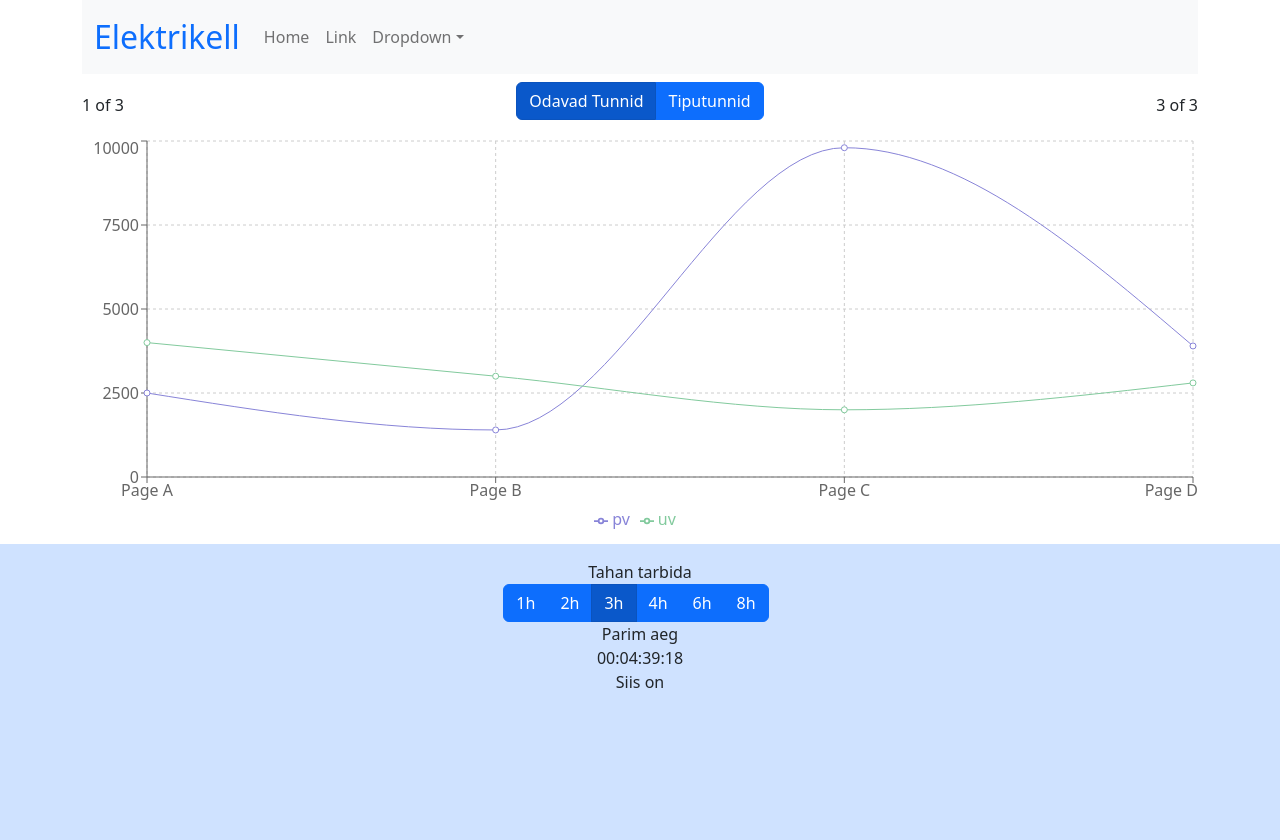
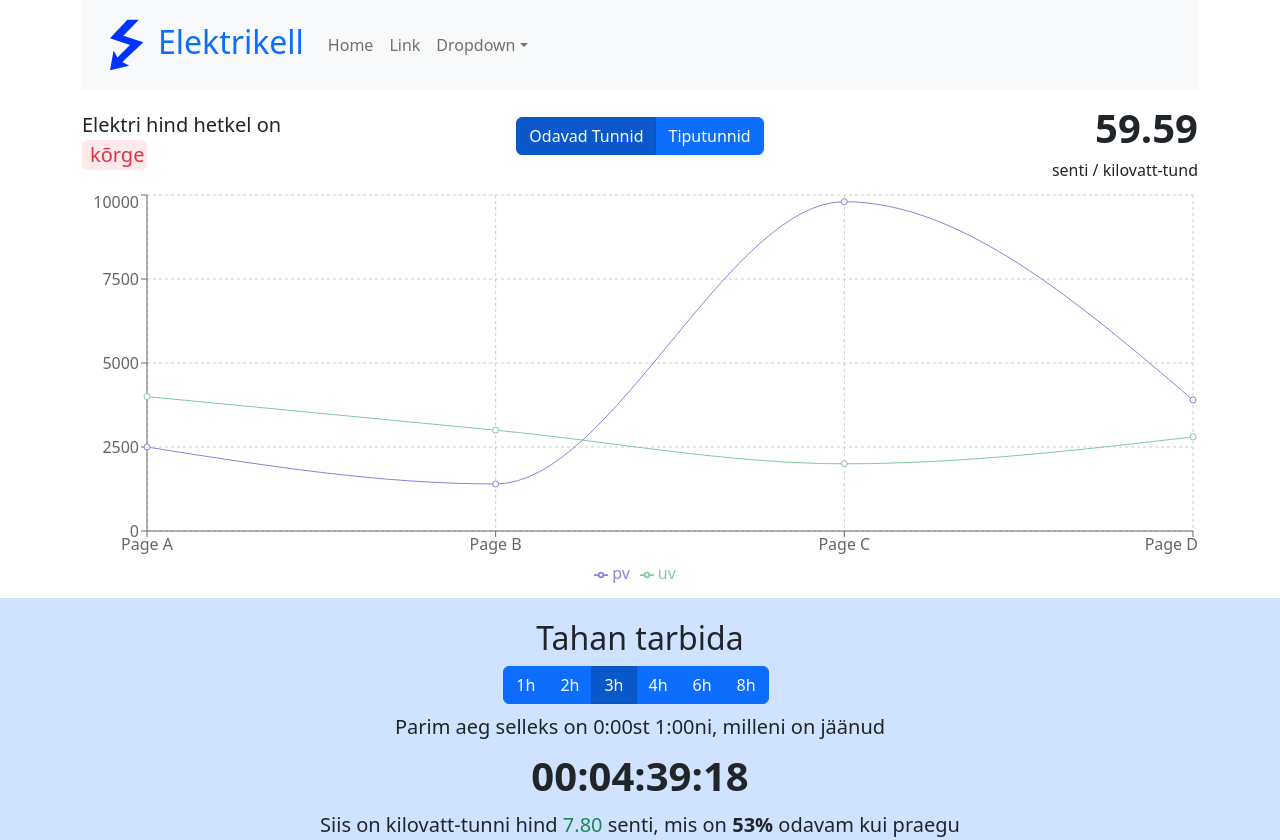
Before and after one commit to QQrban/elektrikell, a React (Create React App) app: page / in a window 1280 px wide. Before the commit the page ends 800 px from the top, so only its background shows below. Built offline with nearby package versions, Linux system fonts and the light colour scheme.

Commit message:
homework2

```diff
--- a/src/App.js
+++ b/src/App.js
@@ -19,6 +19,7 @@ function App() {
     <>
         <div className="container-wrapper pb-2">
             <Container>
+
                 <NavBar/>
                 <PriceHeader activePrice={activePrice} setActivePrice={setActivePrice}/>
                 <Body/>
--- a/src/App.scss
+++ b/src/App.scss
@@ -18,3 +18,7 @@ body {
     color: $primary;
     font-size: 32px;
 }
+
+.nav-hind {
+    background-color: rgba(252, 226, 228, 0.75);
+}
--- a/src/Footer/FooterHighPrice.js
+++ b/src/Footer/FooterHighPrice.js
@@ -3,11 +3,11 @@ import React from 'react'
 
 const FooterHighPrice = () => {
   return (
-        <Container className="text-center mt-3">
-            <div>Järgmine tiputund on</div>
-            <h1>Timer</h1>
-            <div>Siis on</div>
-            <div>Soovitame blah-blah-blah-blah</div>
+        <Container className="text-center mt-3 fw-light">
+            <div className='mb-1 fs-4'>Järgmine tiputund on</div>
+            <div className='fs-1 fw-bold'>16:00st 17:00ni</div>
+            <div className='fs-5 mb-2'>Siis on kilovatt-tunni hind <span className='text-danger fw-normal'>7.80</span> senti, mis on <span className='fw-bold text-danger'>53%</span> kallim kui praegu</div>
+            <div className='w-75 text-center mx-auto'>Soovitame tiptundide ajal vähendada elektri tarbimist, et aidata kaasa Euroopa ühisele eesmärgile alandada tiputundidel -5% elektri tarbmist ja vähendada maagaasi nõudlust. <a href='https://www.consilium.europa.eu/et/infographics/eu-measures-to-cut-down-energy-bills/'>Loe lähemalt</a></div>
         </Container>
   )
 }
--- a/src/Footer/FooterLowPrice.js
+++ b/src/Footer/FooterLowPrice.js
@@ -6,16 +6,16 @@ function FooterLowPrice () {
 
 
     return (
-        <Container className="text-center mt-3">
-            <div>Tahan tarbida</div>
-            <div>
+        <Container className="text-center mt-3 fw-light">
+            <div className='fs-2 mb-1'>Tahan tarbida</div>
+            <div className='mb-2'>
                 <Durations/>
             </div>
-            <div>Parim aeg</div>
-            <div>
+            <div className='mb-1 fs-5'>Parim aeg selleks on <span className='fw-normal'>0:00st 1:00ni, </span>milleni on jäänud</div>
+            <div className='mb-1 fs-1 fw-bold'>
                 <Countdown date={Date.now() + 16763122}/>
             </div>
-            <div>Siis on</div>
+            <div className='fs-5'>Siis on kilovatt-tunni hind <span className='text-success fw-normal'>7.80</span> senti, mis on <span className='fw-bold'>53%</span> odavam kui praegu</div>
         </Container>
     );
 }
--- /dev/null
+++ b/src/Header/AddLogo.js
@@ -0,0 +1,14 @@
+function AddLogo() {
+    return (
+        <>
+            <svg width="64px" height="64px" viewBox="0 0 48 48" version="1" xmlns="http://www.w3.org/2000/svg" enable-background="new 0 0 48 48" fill="#000000">
+                <g id="SVGRepo_bgCarrier" stroke-width="0"/>
+                <g id="SVGRepo_tracerCarrier" stroke-linecap="round" stroke-linejoin="round"/>
+                <g id="SVGRepo_iconCarrier"> <path fill="#0033ff" d="M33.7,5L22,17l15,5L21.3,36.7l5.1,2.8L12,43l2.7-14.8l2.9,5.1L27,24l-15-5L25,5H33.7z"/> </g>
+            </svg>
+        </>
+    )
+}
+
+
+export default AddLogo;
--- /dev/null
+++ b/src/Header/ElektriHind.js
@@ -0,0 +1,9 @@
+function ElektriHind() {
+    return (
+        <>
+            <span className="fw-bold d-block fs-1">59.59</span>
+        </>
+    )
+}
+
+export default ElektriHind;
--- /dev/null
+++ b/src/Header/HindHetkel.js
@@ -0,0 +1,9 @@
+function HindHetkel() {
+    return (
+        <>
+            <span style={{width: "65px"}} className="rounded-2 d-block ps-2 text-danger nav-hind">kõrge</span>
+        </>
+    )
+}
+
+export default HindHetkel;
--- a/src/Header/NavBar.js
+++ b/src/Header/NavBar.js
@@ -2,14 +2,17 @@ import Container from 'react-bootstrap/Container';
 import Nav from 'react-bootstrap/Nav';
 import Navbar from 'react-bootstrap/Navbar';
 import NavDropdown from 'react-bootstrap/NavDropdown';
+import AddLogo from './AddLogo';
 
 function NavBar() {
   return (
     <Navbar bg="light" expand="lg" className="mb-2">
       <Container>
-        <Navbar.Brand href="#home">Elektrikell</Navbar.Brand>
+        <Navbar.Brand href="#home">
+          <AddLogo/>Elektrikell
+        </Navbar.Brand>
         <Navbar.Toggle aria-controls="basic-navbar-nav" />
-        <Navbar.Collapse id="basic-navbar-nav">
+        <Navbar.Collapse id="basic-navbar-nav" c>
           <Nav className="me-auto">
             <Nav.Link href="#home">Home</Nav.Link>
             <Nav.Link href="#link">Link</Nav.Link>
--- a/src/Header/PriceHeader.js
+++ b/src/Header/PriceHeader.js
@@ -2,11 +2,16 @@ import Row from 'react-bootstrap/Row';
 import Col from 'react-bootstrap/Col';
 import ButtonGroup from 'react-bootstrap/ButtonGroup';
 import SelectPriceType from './SelectPriceType';
+import HindHetkel from './HindHetkel';
+import ElektriHind from './ElektriHind';
 
 function PriceHeader(props) {
   return (
       <Row className='mb-2 d-flex align-items-center'>
-        <Col>1 of 3</Col>
+
+        <Col className='fs-5 fw-light'>Elektri hind hetkel on
+          <HindHetkel/>
+        </Col>
         <Col className='text-center'>
         <>
             <ButtonGroup size="lg" className="mb-2">
@@ -14,7 +19,10 @@ function PriceHeader(props) {
             </ButtonGroup>
          </>
         </Col>
-        <Col className='text-end'>3 of 3</Col>
+        <Col className='text-end fw-light'>
+          <ElektriHind/>
+          senti / kilovatt-tund
+        </Col>
       </Row>
   );
 }
```
Also changed, not shown: public/logo.svg (added).
